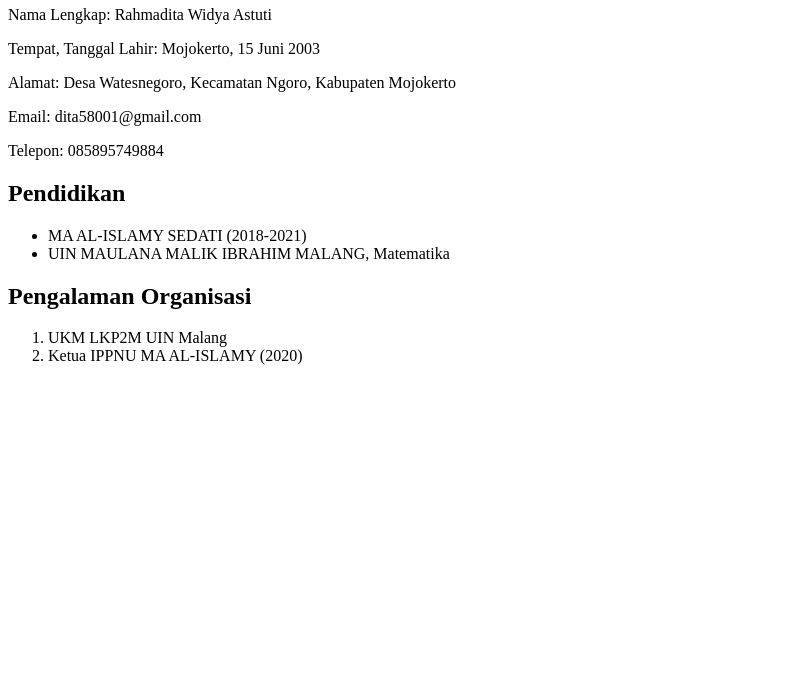
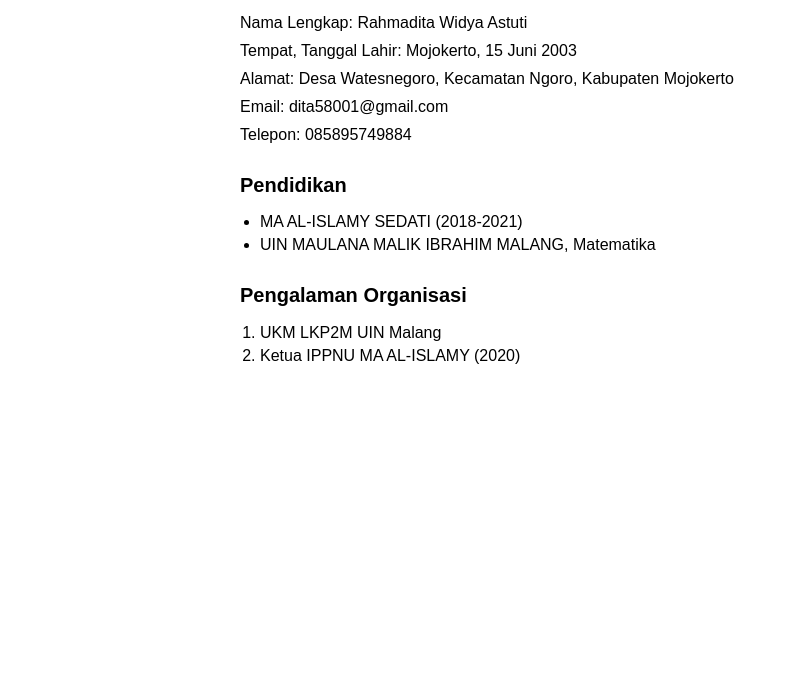
Before and after one commit to rahmaditawidyaa/me, a plain HTML site: page index.html in a window 1280 px wide. Shown: the part 121-800 px from the top of the page, without its empty margins (0-789 px from the left). Drawn offline with Linux system fonts and the light colour scheme.

Commit message:
Update index.html

```diff
--- a/index.html
+++ b/index.html
@@ -2,7 +2,7 @@
 <html>
   <head>
     <title>About Me</title>
-    <link rel="stylesheet" type="text/css" href="C:\Users\DELL\OneDrive\Dokumen\PPKII\me.css" />
+    <link rel="stylesheet" type="text/css" href="style.css" />
   </head>
   <body>
     <div class="container">
```
